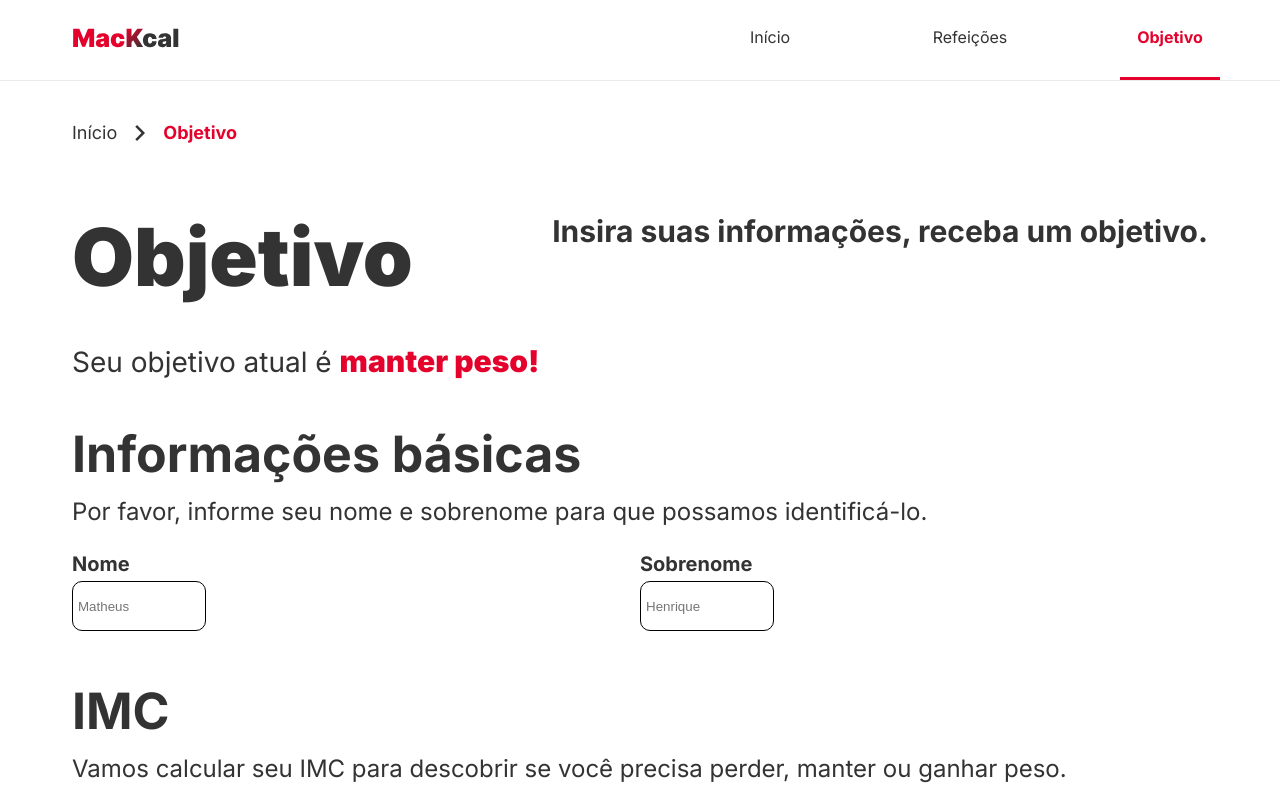
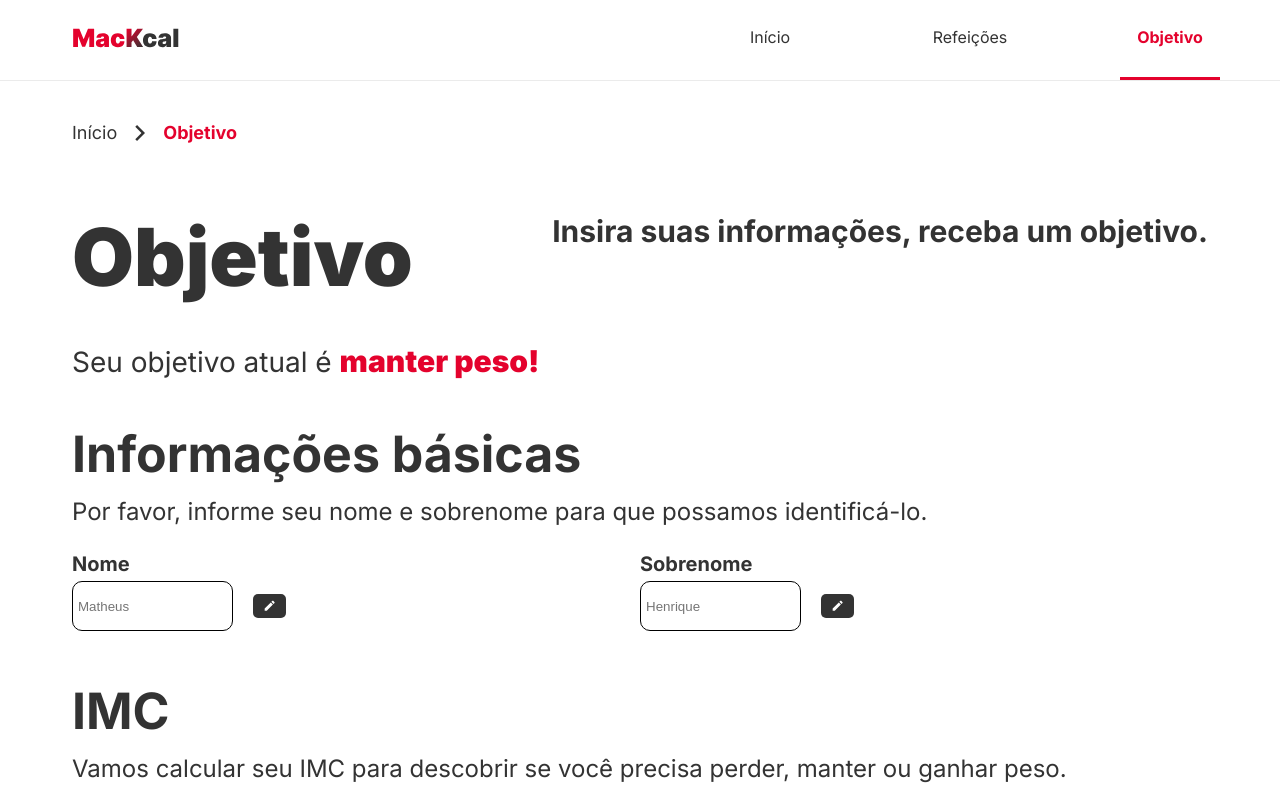
Before and after one commit to matheusapostulo/MacKcal, a Next.js app: page /Objetivo in a window 1280 px wide. Shown: the top 800 px of the page. Built offline with nearby package versions, Linux system fonts and the light colour scheme; data requests are answered from the project's data file.

Commit message:
Edição dos campos nome e sobrenome

```diff
--- a/src/app/Objetivo/page.jsx
+++ b/src/app/Objetivo/page.jsx
@@ -5,7 +5,7 @@ import Breadcrumbs from "../components/Breadcrumbs";
 import DestaqueVermelho from "../components/DestaqueVermelho";
 import { useEffect, useState } from 'react';
 import { getUser } from '@/utils/api';
-import { RiSipFill } from 'react-icons/ri';
+import { MdEdit } from "react-icons/md";
 
 
 export default function Objetivo(){
@@ -51,6 +51,37 @@ export default function Objetivo(){
     }
   }
 
+  const editNameLastName = async (typeElement) => {
+    let nomeUser = {
+      nome: nome
+    }
+    let sobrenomeUser = {
+      sobrenome: sobrenome
+    }
+
+    try {
+      let options = {
+        method: "PATCH",
+        headers: {
+          "Content-Type": "application/json"
+        },
+        body: typeElement === "nome" ? JSON.stringify(nomeUser) : JSON.stringify(sobrenomeUser)
+      }
+      await fetch(`http://localhost:8000/usuarios/${usuario[0].id}`, options)
+
+    } catch (error) {
+      console.log(error)
+    }
+  }
+
+  const editName = async (typeElement) => {
+    if(typeElement == "nome" && nome){
+      await editNameLastName(typeElement)
+    } else if(typeElement == "sobrenome" && sobrenome){
+      await editNameLastName(typeElement)
+    }
+  }
+
   // UseEffect que verifica e obtem um usuário
   useEffect(() => {
     checkAndSetUser()
@@ -60,10 +91,10 @@ export default function Objetivo(){
     // Vamos verificar se já existe um usuário e editar suas informações, se não existe, vamos pegar tudo agora criar um usuário
     const createOrEditUser = async () => {
       /* Caso exista um usuário */
-      if(usuario){
-        /* Aqui tem uma lógica de dar um PATCH nas informações que vai mudar */
-        return
-      }
+      // if(usuario){
+      //   /* Aqui tem uma lógica de dar um PATCH nas informações que vai mudar */
+      //   return
+      // }
       /* Caso não exista um usuário */
       // Criando um objeto com os dados para mandar para o post
       let dados = {
@@ -118,12 +149,29 @@ export default function Objetivo(){
         <p className={styles.descricaoObjetivo}>Por favor, informe seu nome e sobrenome para que possamos identificá-lo.</p>
         <section className={styles.inputContainer}>
             <div className={styles.inputGroup}>
-            <label className={styles.descContainer}>Nome</label>
-                <input onChange={(e) => setNome(e.target.value)} type="text" id="nome" name="nome" placeholder={usuario && usuario[0].nome} />
+                <label className={styles.descContainer}>Nome</label>
+                <div>
+                  <input onChange={(e) => setNome(e.target.value)} type="text" id="nome" name="nome" placeholder={usuario && usuario[0].nome} />
+                  { usuario &&
+                    <button onClick={() => editName("nome")} className={styles.buttonEdit}>
+                      <MdEdit fill="white" />
+                    </button>
+                  }
+
+                </div>
             </div>
             <div className={styles.inputGroup}>
                 <label className={styles.descContainer}>Sobrenome</label>
-                <input onChange={(e) => setSobrenome(e.target.value)} type="text" id="sobrenome" name="sobrenome" placeholder={usuario && usuario[0].sobrenome}/>
+                <div>
+                  <input onChange={(e) => setSobrenome(e.target.value)} type="text" id="sobrenome" name="sobrenome" placeholder={usuario && usuario[0].sobrenome}/>
+                  {
+                    usuario &&
+                      <button onClick={() => editName("sobrenome")} className={styles.buttonEdit}>
+                        <MdEdit fill="white" />
+                      </button>
+                  }
+
+                </div>
             </div>
         </section>
 
--- a/src/app/data/db.json
+++ b/src/app/data/db.json
@@ -13,7 +13,7 @@
   ],
   "alimentos": [
     {
-      "id": 1,
+      "id": "1",
       "alimentoId": 1594720691,
       "periodo": "manhã",
       "alimentoNome": "Creme de leite fresco",
@@ -21,7 +21,7 @@
       "alimentoCaloriaNumber": 55
     },
     {
-      "id": 2,
+      "id": "2",
       "alimentoId": 1594720558,
       "periodo": "manhã",
       "alimentoNome": "Rapadura de leite",
@@ -29,7 +29,7 @@
       "alimentoCaloriaNumber": 70
     },
     {
-      "id": 3,
+      "id": "3",
       "alimentoId": 1594720894,
       "periodo": "tarde",
       "alimentoNome": "Sopa de macarrão",
@@ -37,7 +37,7 @@
       "alimentoCaloriaNumber": 83
     },
     {
-      "id": 4,
+      "id": "4",
       "alimentoId": 1594720691,
       "periodo": "tarde",
       "alimentoNome": "Creme de leite fresco",
@@ -45,7 +45,7 @@
       "alimentoCaloriaNumber": 55
     },
     {
-      "id": 5,
+      "id": "5",
       "alimentoId": 1594720691,
       "periodo": "noite",
       "alimentoNome": "Creme de leite fresco",
@@ -53,7 +53,7 @@
       "alimentoCaloriaNumber": 55
     },
     {
-      "id": 6,
+      "id": "6",
       "alimentoId": 1594720726,
       "periodo": "manhã",
       "alimentoNome": "Molho de creme de leite",
@@ -61,7 +61,7 @@
       "alimentoCaloriaNumber": 439
     },
     {
-      "id": 7,
+      "id": "7",
       "alimentoId": 1594720679,
       "periodo": "tarde",
       "alimentoNome": "Brotos de feijão",
@@ -69,7 +69,7 @@
       "alimentoCaloriaNumber": 31
     },
     {
-      "id": 8,
+      "id": "8",
       "alimentoId": 1594720760,
       "periodo": "tarde",
       "alimentoNome": "Pão de queijo",
--- a/src/app/styles/Objetivo.module.css
+++ b/src/app/styles/Objetivo.module.css
@@ -55,6 +55,11 @@
     margin-bottom: 10px; /* Adicionado espaçamento entre os inputs */
 }
 
+.inputGroup > div {
+    display: flex;
+    gap: 20px;
+}
+
 .mensagemObjetivo {
     font-size: 20px;
     font-weight: bold;
@@ -63,7 +68,7 @@
 }
 
 .inputGroup label {
-    display: block;
+    /* display: block; */
     margin-bottom: 5px;
 }
 
@@ -92,6 +97,16 @@
     border: none;
     border-radius: 10px;
     cursor: pointer;
+}
+
+.buttonEdit{
+    display: flex;
+    align-self: center;
+    background-color: #333333;
+    border: none;
+    border-radius: 5px;
+    padding: 5px 10px;
+    height: 50%;
 }
 
 /* desktop */
@@ -172,7 +187,7 @@
     }
 
     .inputGroup input {
-        width: 50%;
+        width: 60%;
         padding: 5px;
         height: 50px;
         border: 1px solid black;
```
